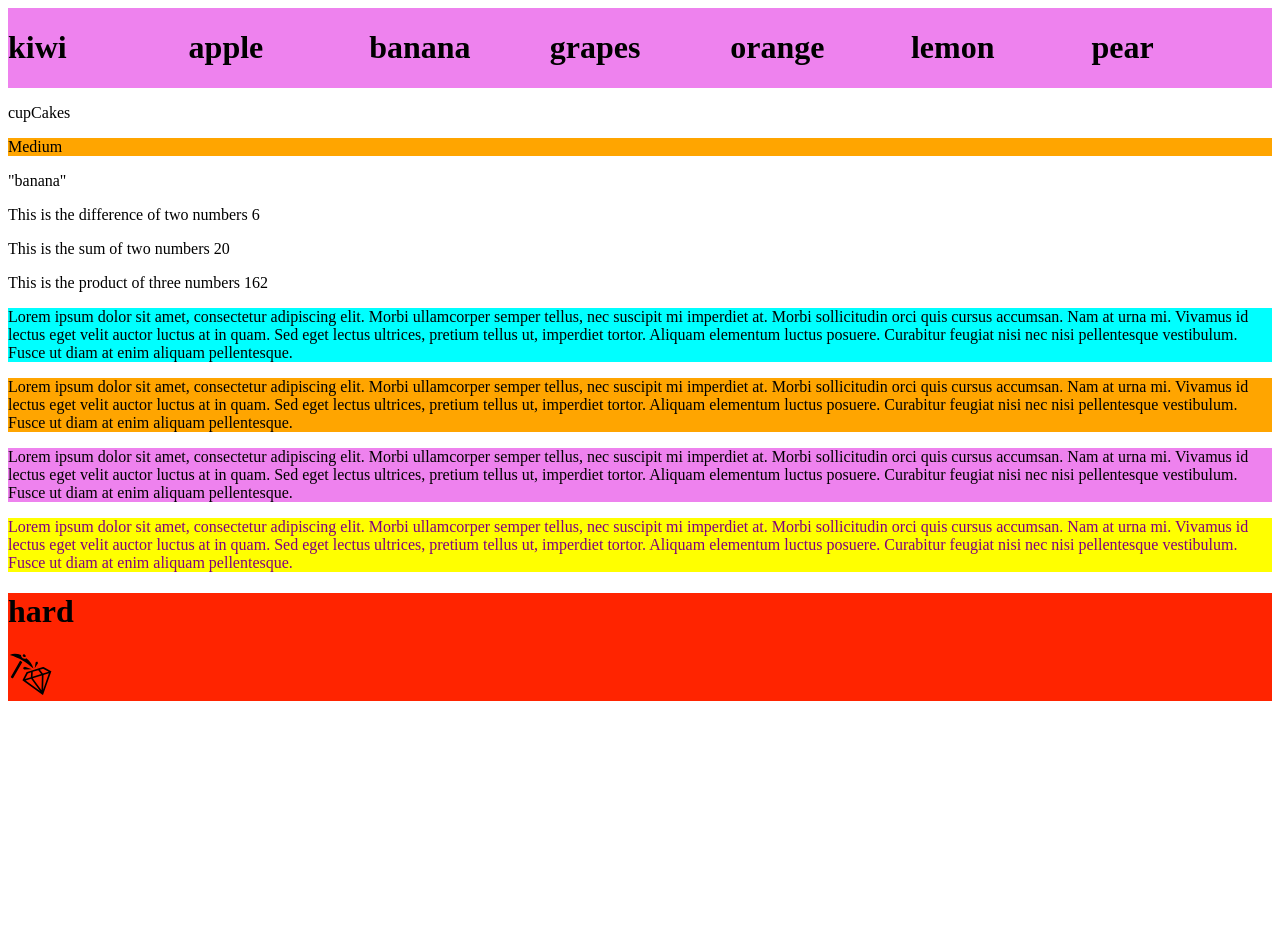
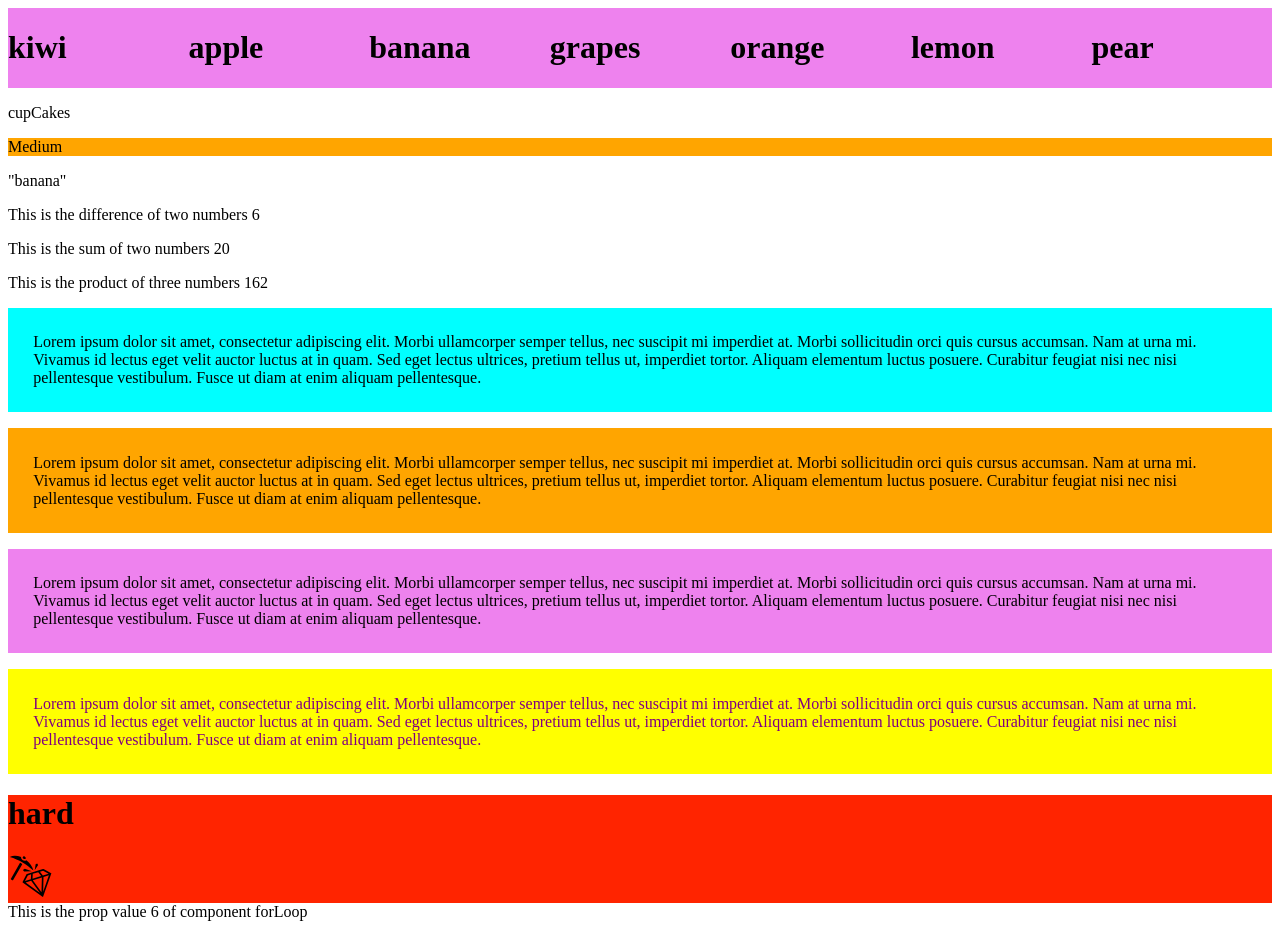
Before and after one commit to Thandekaportiap/JavaScript_Exercises, a React (Vite) app: page / in a window 1280 px wide. Before the commit the page ends 800 px from the top, so only its background shows below. Built offline with nearby package versions, Linux system fonts and the light colour scheme.

Commit message:
feat: for loop

```diff
--- a/src/App.jsx
+++ b/src/App.jsx
@@ -1,6 +1,7 @@
 import React from "react";
 import NewComp from "./component/newComp"
 import Difficulty from "./component/difficulty"
+import ForLoop from "./component/forLoop";
 
 const App = ()  => {
 
@@ -89,7 +90,7 @@ return sum
   }
 
   const text = (color, color1) => {
-    return <p style={{backgroundColor: color, color:color1}}>
+    return <p style={{backgroundColor: color, color:color1, padding:"2%"}}>
       Lorem ipsum dolor sit amet, consectetur adipiscing elit.
        Morbi ullamcorper semper tellus, nec suscipit mi imperdiet at.
        Morbi sollicitudin orci quis cursus accumsan. Nam at urna mi.
@@ -136,6 +137,7 @@ return sum
     <div>{text("yellow", "purple")}</div>
    </div>
    <div>< Difficulty  level={level}/></div>
+   <ForLoop age={6} />
     </>
   )
 }
--- /dev/null
+++ b/src/component/forLoop.jsx
@@ -0,0 +1,16 @@
+import React from  "react"
+
+const forLoop = ({age}) =>{
+
+    for (let i = 0; i < age; i++){
+        console.log("this is the value " + i)
+    }
+
+    return(
+        <>
+        <span>This is the prop value {age} of component forLoop</span>
+        </>
+    )
+}
+
+export default forLoop
--- a/src/index.css
+++ b/src/index.css
@@ -1,3 +1,5 @@
+
+
 .map {
   display: flex;
   flex-direction: row;
```
